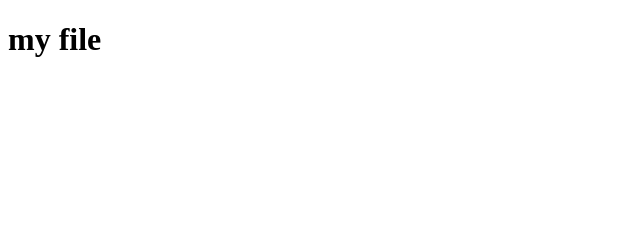
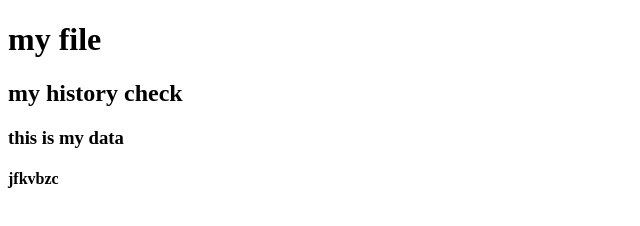
Before and after one commit to khorshedjhoni/my_second_repo, a plain HTML site: page index.html in a window 1280 px wide. Shown: the whole page, without its empty margins (0-640 px from the left). Drawn offline with Linux system fonts and the light colour scheme.

Commit message:
add header

```diff
--- a/index.html
+++ b/index.html
@@ -8,5 +8,8 @@
 </head>
 <body>
     <h1>my file</h1>
+    <h2>my history check</h2>
+    <h3>this is my data</h3>
+    <h4>jfkvbzc</h4>
 </body>
 </html>
```
